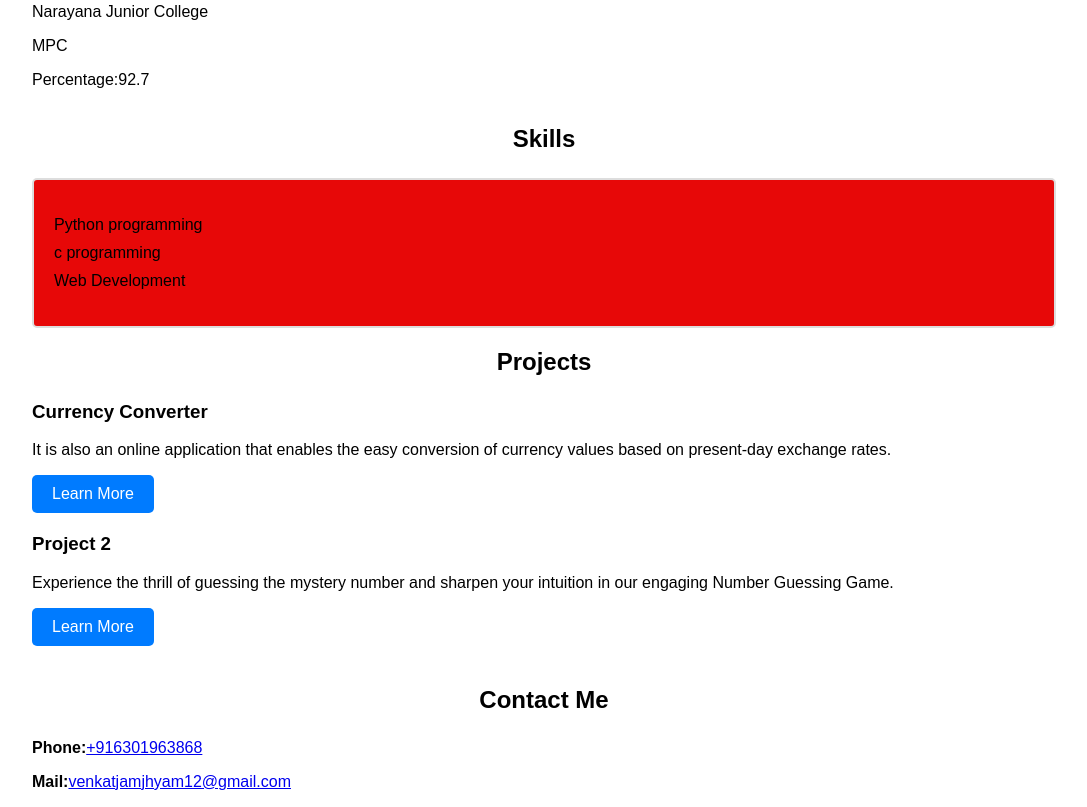
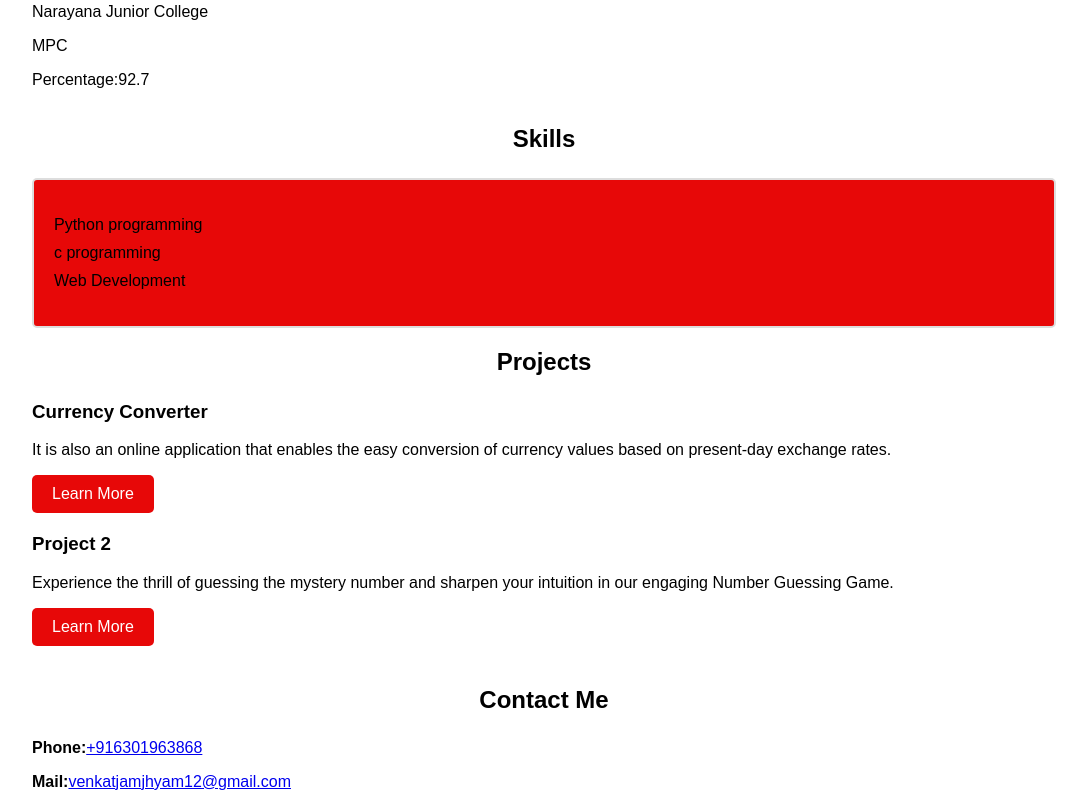
Before and after one commit to venkatjamjhyam/portfolio, a plain HTML site: page index.html in a window 1280 px wide. Shown: the part 924-1731 px from the top of the page, without its empty margins (96-1183 px from the left). Drawn offline with Linux system fonts and the light colour scheme.

Commit message:
Update style.css

```diff
--- a/style.css
+++ b/style.css
@@ -47,7 +47,7 @@ body {
 .learn-more-btn {
   display: inline-block;
   padding: 10px 20px;
-  background-color: #007bff;
+  background-color: #e70808;
   color: #fff;
   text-decoration: none;
   border-radius: 5px;
```
